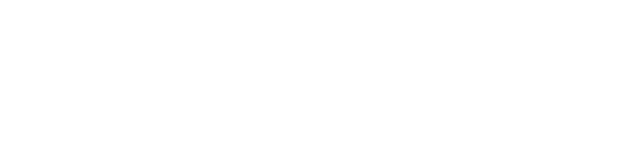
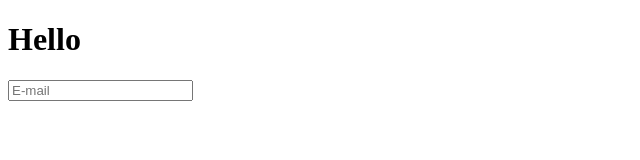
Before and after one commit to DariaSemko/git-, a plain HTML site: page index.html in a window 1280 px wide. Shown: the whole page, without its empty margins (0-640 px from the left). Drawn offline with Linux system fonts and the light colour scheme.

Commit message:
form e-mail

```diff
--- a/index.html
+++ b/index.html
@@ -4,9 +4,14 @@
     <meta charset="UTF-8">
     <meta http-equiv="X-UA-Compatible" content="IE=edge">
     <meta name="viewport" content="width=device-width, initial-scale=1.0">
-    <title>Document</title>
+    <title>Test</title>
 </head>
 <body>
-
+    <h1>Hello</h1>
+    <form action="#">
+        <p>
+            <input type="E-mail" placeholder="E-mail">
+        </p>
+    </form>
 </body>
 </html>
```
